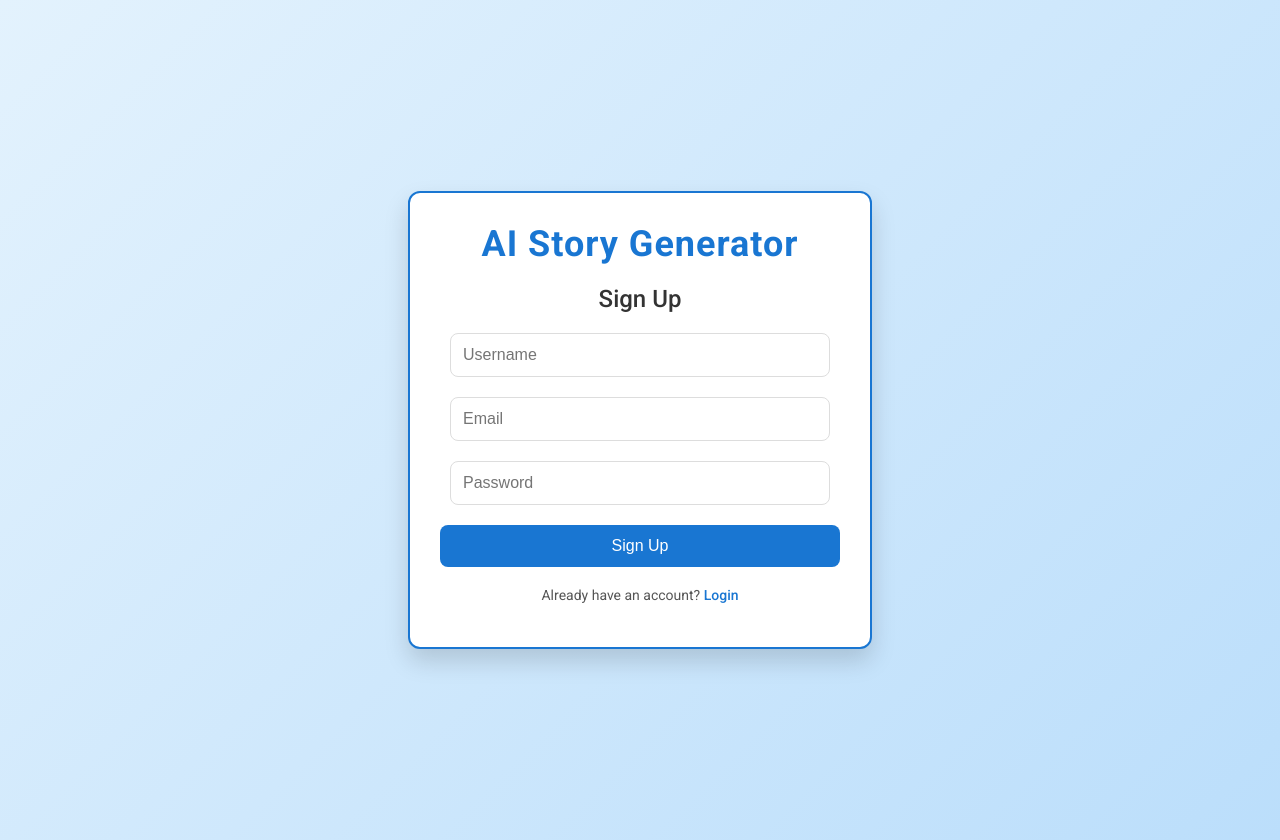
After one commit to Sambarta-2001/AI-Story-Generator, a Flask app: page /signup in a window 1280 px wide. The commit adds this page. Run offline with Flask 3, Linux system fonts and the light colour scheme.

Commit message:
Audio_Signup_login

```diff
--- a/App.py
+++ b/App.py
@@ -1,4 +1,4 @@
-from flask import Flask, request, jsonify, render_template, redirect, url_for, session
+from flask import Flask, request, redirect, url_for, render_template, session, jsonify
 import os
 from dotenv import load_dotenv
 import google.generativeai as genai
@@ -16,12 +16,61 @@ if google_api_key is None:
 
 genai.configure(api_key=google_api_key)
 
+# Mock user database
+users = {}
+
 @app.route('/')
 def index():
-    return render_template('index.html')
+    if 'username' in session:
+        return render_template('index.html', username=session['username'])
+    return redirect(url_for('login'))
+
+@app.route('/login', methods=['GET', 'POST'])
+def login():
+    if 'username' in session:
+        return redirect(url_for('index'))
+
+    if request.method == 'POST':
+        username = request.form['username']
+        password = request.form['password']
+
+        # Simple authentication (replace with your own logic)
+        if username in users and users[username] == password:
+            session['username'] = username
+            return redirect(url_for('index'))
+        return render_template('login.html', error='Invalid credentials.')
+
+    return render_template('login.html')
+
+@app.route('/signup', methods=['GET', 'POST'])
+def signup():
+    if 'username' in session:
+        return redirect(url_for('index'))
+
+    if request.method == 'POST':
+        username = request.form['username']
+        email = request.form['email']
+        password = request.form['password']
+
+        # Simple user creation (replace with your own logic)
+        if username not in users:
+            users[username] = password
+            session['username'] = username
+            return redirect(url_for('index'))
+        return render_template('signup.html', error='Username already exists.')
+
+    return render_template('signup.html')
+
+@app.route('/logout')
+def logout():
+    session.pop('username', None)
+    return redirect(url_for('login'))
 
 @app.route('/generate_story', methods=['POST'])
 def generate_story():
+    if 'username' not in session:
+        return redirect(url_for('login'))
+
     data = request.form
     genre = data.get('genre')
     story_type = data.get('story_type')
@@ -35,11 +84,10 @@ def generate_story():
     chat = model.start_chat(enable_automatic_function_calling=True)
 
     prompt = (
-    f"Generate a {story_type} story in the {genre} genre with {word_count} words for the {age_group} age group. "
-    "Ensure the story is suitable for that age group, avoiding explicit language, hate speech, or offensive content."
-    "in case of romcom make sure it is safe in all aspects"
-)
-
+        f"Generate a {story_type} story in the {genre} genre with {word_count} words for the {age_group} age group. "
+        "Ensure the story is suitable for that age group, avoiding explicit language, hate speech, or offensive content."
+        "in case of romcom make sure it is safe in all aspects"
+    )
 
     character_count = 0
     for key, value in data.items():
@@ -61,21 +109,33 @@ def generate_story():
 
 @app.route('/show_horror')
 def show_horror():
+    if 'username' not in session:
+        return redirect(url_for('login'))
+
     story = session.get('story', 'No story generated yet.')
     return render_template('horror.html', story=story)
 
 @app.route('/show_romcom')
 def show_romcom():
+    if 'username' not in session:
+        return redirect(url_for('login'))
+
     story = session.get('story', 'No story generated yet.')
     return render_template('romcom.html', story=story)
 
 @app.route('/show_thrill')
 def show_thrill():
+    if 'username' not in session:
+        return redirect(url_for('login'))
+
     story = session.get('story', 'No story generated yet.')
     return render_template('thrill.html', story=story)
 
 @app.route('/show_detective')
 def show_detective():
+    if 'username' not in session:
+        return redirect(url_for('login'))
+
     story = session.get('story', 'No story generated yet.')
     return render_template('detective.html', story=story)
 
--- /dev/null
+++ b/templates/signup.html
@@ -0,0 +1,166 @@
+<!DOCTYPE html>
+<html lang="en">
+<head>
+    <meta charset="UTF-8">
+    <meta name="viewport" content="width=device-width, initial-scale=1.0">
+    <title>Sign Up</title>
+    <link href="https://fonts.googleapis.com/css2?family=Roboto:wght@400;500;700&display=swap" rel="stylesheet">
+    <style>
+        body {
+            font-family: 'Roboto', sans-serif;
+            background: linear-gradient(135deg, #f0f4f8, #c2c2f0);
+            display: flex;
+            align-items: center;
+            justify-content: center;
+            height: 100vh;
+            margin: 0;
+            padding: 20px;
+            animation: backgroundAnimation 15s infinite alternate;
+        }
+
+        @keyframes backgroundAnimation {
+            0% { background: linear-gradient(135deg, #f0f4f8, #c2c2f0); }
+            100% { background: linear-gradient(135deg, #e3f2fd, #bbdefb); }
+        }
+
+        .signup-container {
+            background: #ffffff;
+            padding: 30px;
+            border-radius: 12px;
+            box-shadow: 0 12px 24px rgba(0, 0, 0, 0.15);
+            width: 100%;
+            max-width: 400px;
+            text-align: center;
+            border: 2px solid #1976d2;
+            position: relative;
+            transform: scale(0.95);
+            animation: containerAnimation 1s ease-out forwards;
+        }
+
+        @keyframes containerAnimation {
+            from {
+                opacity: 0;
+                transform: scale(0.9);
+            }
+            to {
+                opacity: 1;
+                transform: scale(1);
+            }
+        }
+
+        .title {
+            font-size: 36px;
+            font-weight: 700;
+            color: #1976d2;
+            margin-bottom: 20px;
+            letter-spacing: 1px;
+            animation: fadeInTitle 2s ease-out;
+        }
+
+        @keyframes fadeInTitle {
+            from { opacity: 0; }
+            to { opacity: 1; }
+        }
+
+        h1 {
+            font-size: 24px;
+            color: #333;
+            margin-bottom: 20px;
+            font-weight: 500;
+        }
+
+        input[type="text"], input[type="email"], input[type="password"] {
+            width: calc(100% - 20px);
+            padding: 12px;
+            margin-bottom: 20px;
+            border: 1px solid #ddd;
+            border-radius: 8px;
+            box-sizing: border-box;
+            font-size: 16px;
+            transition: border-color 0.3s, box-shadow 0.3s;
+        }
+
+        input[type="text"]:focus, input[type="email"]:focus, input[type="password"]:focus {
+            border-color: #1976d2;
+            outline: none;
+            box-shadow: 0 0 8px rgba(25, 118, 210, 0.5);
+        }
+
+        button {
+            width: 100%;
+            padding: 12px;
+            background-color: #1976d2;
+            color: #ffffff;
+            border: none;
+            border-radius: 8px;
+            cursor: pointer;
+            font-size: 16px;
+            font-weight: 500;
+            transition: background-color 0.3s, transform 0.2s;
+            animation: buttonAnimation 0.5s ease-out;
+        }
+
+        @keyframes buttonAnimation {
+            from {
+                opacity: 0;
+                transform: translateY(20px);
+            }
+            to {
+                opacity: 1;
+                transform: translateY(0);
+            }
+        }
+
+        button:hover {
+            background-color: #1565c0;
+            transform: scale(1.02);
+        }
+
+        button:active {
+            background-color: #0d47a1;
+            transform: scale(0.98);
+        }
+
+        .error {
+            color: #e53935;
+            margin-top: 10px;
+            font-size: 14px;
+            text-align: left;
+        }
+
+        .footer {
+            margin-top: 20px;
+            font-size: 14px;
+            color: #555555;
+        }
+
+        .footer a {
+            color: #1976d2;
+            text-decoration: none;
+            font-weight: 500;
+        }
+
+        .footer a:hover {
+            text-decoration: underline;
+        }
+    </style>
+</head>
+<body>
+    <div class="signup-container">
+        <div class="title">AI Story Generator</div>
+        <h1>Sign Up</h1>
+        <form method="post">
+            <input type="text" name="username" placeholder="Username" required>
+            <input type="email" name="email" placeholder="Email" required>
+            <input type="password" name="password" placeholder="Password" required>
+            <button type="submit">Sign Up</button>
+        </form>
+        {% if error %}
+            <p class="error">{{ error }}</p>
+        {% endif %}
+        <div class="footer">
+            <p>Already have an account? <a href="{{ url_for('login') }}">Login</a></p>
+        </div>
+    </div>
+</body>
+</html>
```
Also changed, not shown: templates/horror.html (+10 -0 lines), templates/login.html (added, +165 -0 lines), 1 other file.
